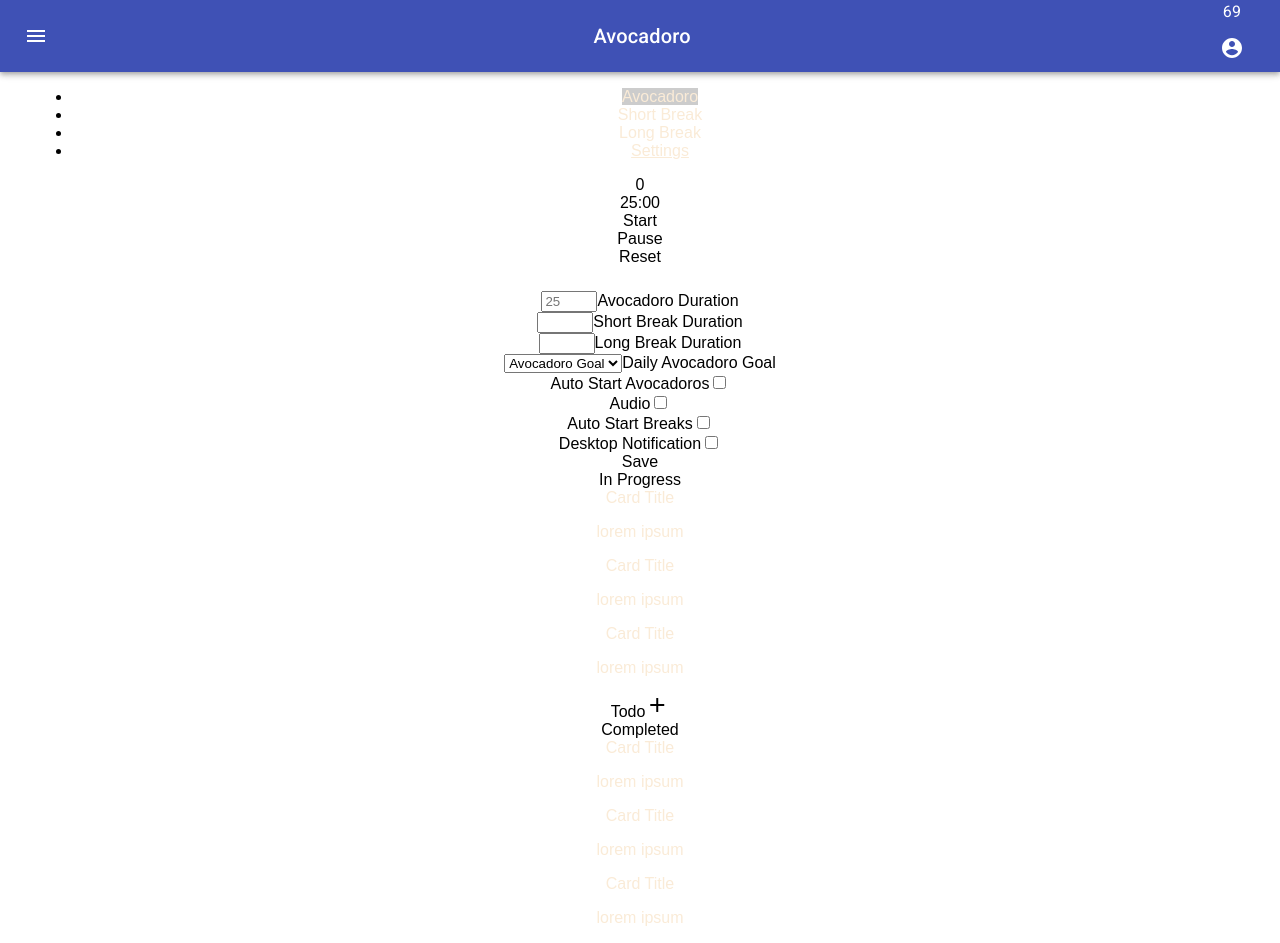
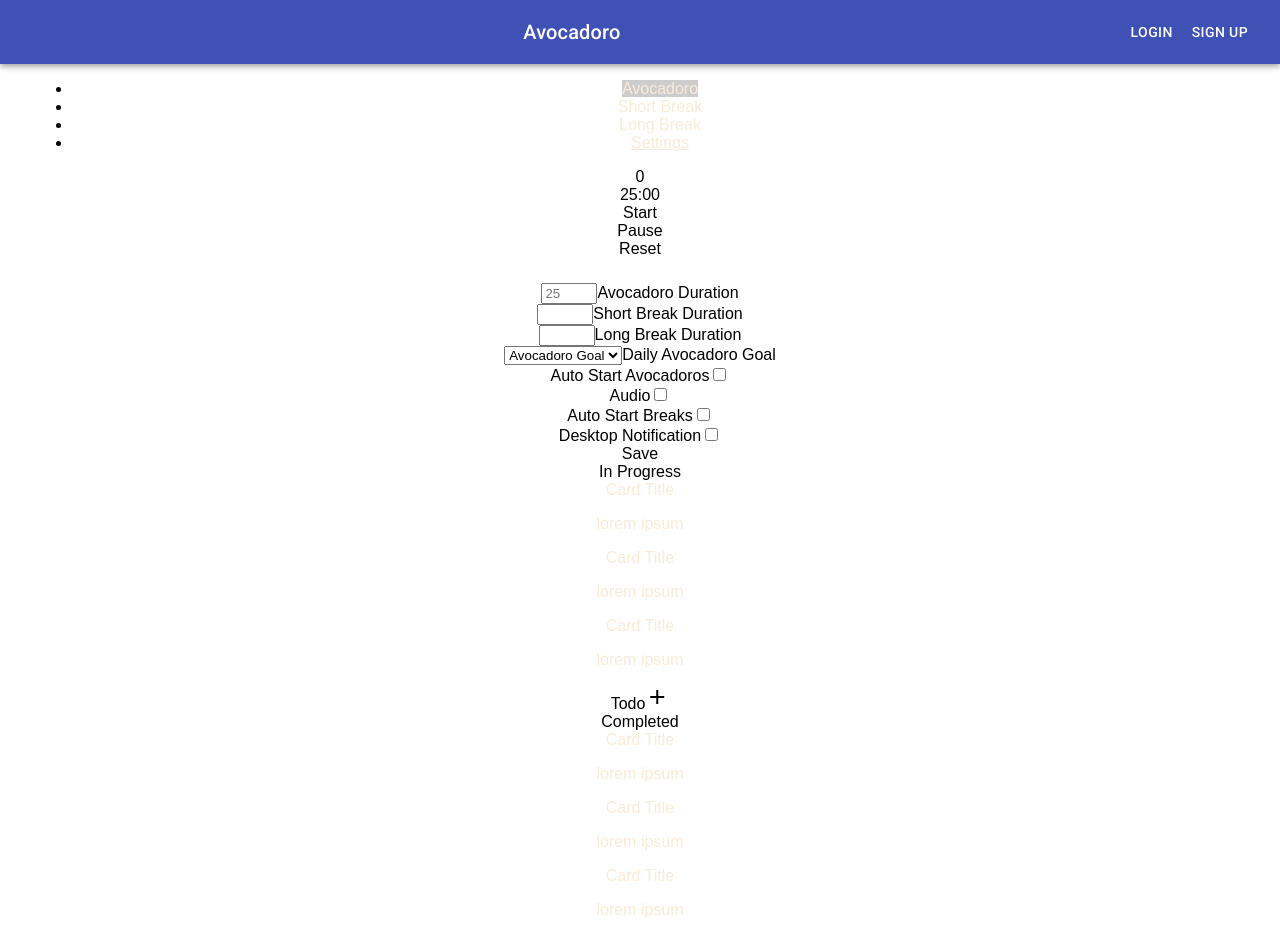
Before and after one commit to BranDebs/Avocado-Frontend, a React (Create React App) app: page / in a window 1280 px wide. Built offline with nearby package versions, Linux system fonts and the light colour scheme; a web font is replaced by a local one.

Commit message:
refactor(Avocadoro): Removed unused Navbar code

```diff
--- a/src/App.js
+++ b/src/App.js
@@ -14,7 +14,6 @@ class App extends React.Component {
 
   render() {
     return (
-
         <BrowserRouter>
           <div className="App">
             <Navbar/>
@@ -25,10 +24,8 @@ class App extends React.Component {
             </div>
           </div>
         </BrowserRouter>
-
     );
   }
-
 }
 
 export default App;
--- a/src/components/navigation/Navbar.js
+++ b/src/components/navigation/Navbar.js
@@ -7,9 +7,6 @@ import AppBar from "@material-ui/core/AppBar";
 import { makeStyles } from "@material-ui/core/styles";
 import Toolbar from "@material-ui/core/Toolbar";
 import Typography from "@material-ui/core/Typography";
-import IconButton from "@material-ui/core/IconButton";
-import MenuIcon from "@material-ui/icons/Menu";
-import AvocadoroLogo from "./../../images/Avocadoro-icon.png";
 
 const useStyles = makeStyles((theme) => ({
   root: {
@@ -23,27 +20,19 @@ const useStyles = makeStyles((theme) => ({
   }
 }));
 
-const Navbar = (props) => {
+const Navbar = () => {
   const classes = useStyles();
-
   return (
     <div className={classes.root}>
       <AppBar position="static">
         <Toolbar>
-          <IconButton edge="start" className={classes.menuButton} color="inherit" aria-label="menu">
-            <MenuIcon />
-          </IconButton>
-            <Typography variant="h6" className={classes.title}>
-              <Link to={"/"} class={"nav-text"} style={{ textDecoration: 'none' }}>
-              Avocadoro
-              </Link>
-            </Typography>
-          {/* <Link to="/" className="left Navbar-brand-logo">
-            <img className="nav-logo" src={AvocadoroLogo}></img>
-            <span>Avocadoro</span>
-          </Link> */}
-          <SignedInLink />
-          {/*<SignedOutLink />*/}
+          <Typography variant="h6" className={classes.title}>
+            <Link to={"/"} class={"nav-text"} style={{ textDecoration: 'none' }}>
+            Avocadoro
+            </Link>
+          </Typography>
+          {/*<SignedInLink />*/}
+          <SignedOutLink />
         </Toolbar>
       </AppBar>
     </div>
```
